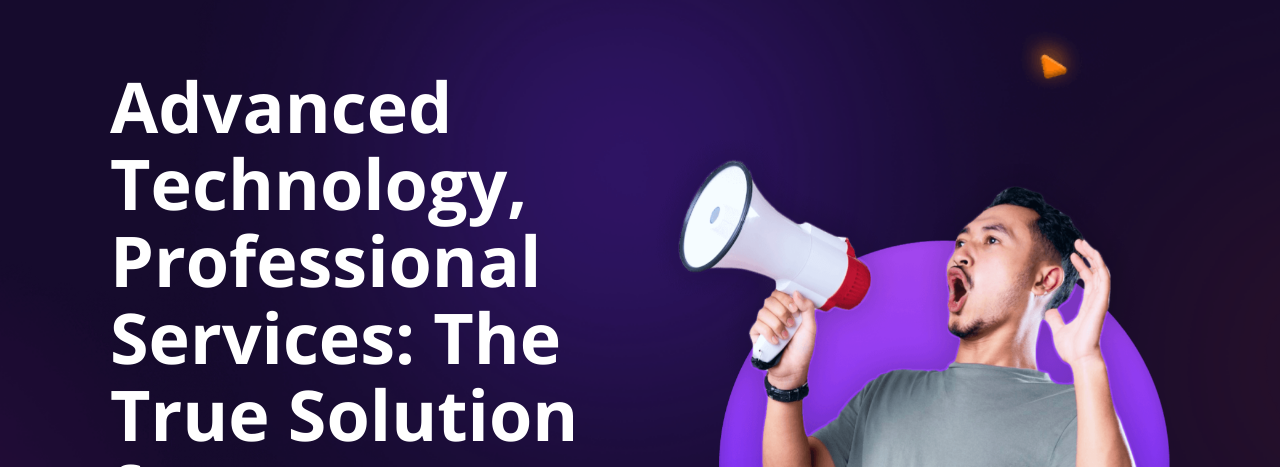
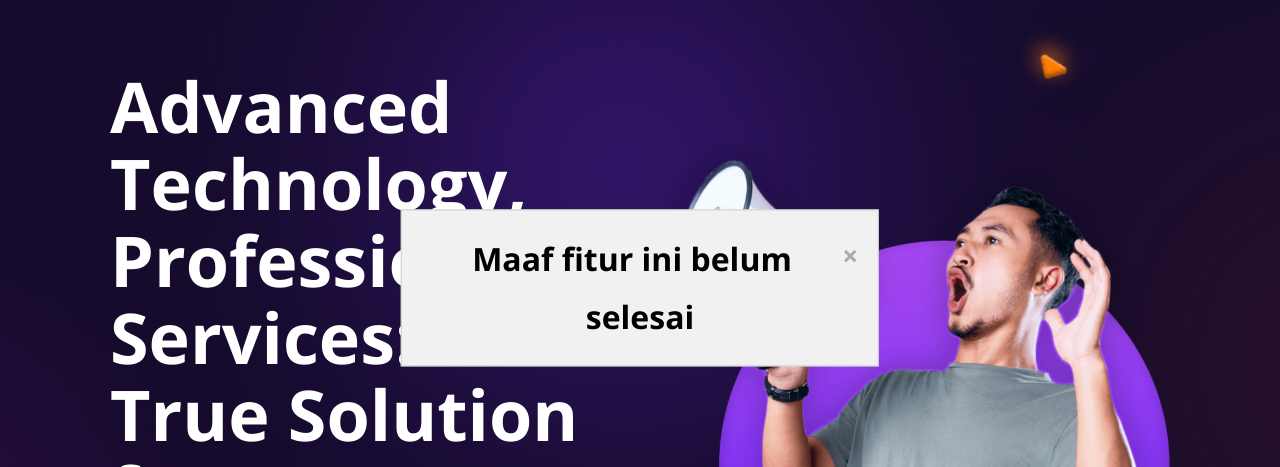
Before and after one commit to rifkigg/Web-Porto-DLB, a plain HTML site: page index.html in a window 1280 px wide. Both pictures are taken after a click on the link "Buy Accesoris". Shown: the part 112-579 px from the top of the page. Drawn offline with nearby package versions, Linux system fonts and the light colour scheme.

Commit message:
Menambahkan pop up fitur blom selesai pada tombol buy accesoris

```diff
--- a/assets/js/script.js
+++ b/assets/js/script.js
@@ -41,3 +41,11 @@ window.addEventListener("mousemove", (event) => {
     );
   }
 });
+// pop up
+document.getElementById("showPopupBtn").addEventListener("click", function () {
+  document.getElementById("popup").style.display = "block";
+});
+
+document.getElementById("closePopupBtn").addEventListener("click", function () {
+  document.getElementById("popup").style.display = "none";
+});
--- a/index.html
+++ b/index.html
@@ -25,12 +25,7 @@
     <header class="header">
       <div class="container">
         <a href="#" class="logo">
-          <img
-            src="logo DLB.png"
-            width="10px"
-            height="10px"
-            alt="logo DLB"
-          />
+          <img src="logo DLB.png" width="10px" height="10px" alt="logo DLB" />
         </a>
 
         <nav class="navbar" data-navbar>
@@ -49,7 +44,15 @@
             </li>
           </ul>
         </nav>
-        <a href="#" class="btn btn-secondary">Buy Accesoris</a>
+        <a href="#" id="showPopupBtn" class="btn btn-secondary"
+          >Buy Accesoris</a
+        >
+        <div id="popup" class="popup">
+          <div class="popup-content">
+            <span class="close" id="closePopupBtn">&times;</span>
+            <h1 style="color: black">Maaf fitur ini belum selesai</h1>
+          </div>
+        </div>
 
         <button
           class="nav-open-btn"
@@ -355,12 +358,7 @@
         <div class="container">
           <div class="footer-brand">
             <a href="#" class="footer-logo">
-              <img
-                src="logo DLB.png"
-                height="40"
-                width="80"
-                alt="logo DLB"
-              />
+              <img src="logo DLB.png" height="40" width="80" alt="logo DLB" />
             </a>
             <iframe
               src="https://www.google.com/maps/embed?pb=!1m18!1m12!1m3!1d3959.767990221855!2d112.73542557412237!3d-7.036531792965437!2m3!1f0!2f0!3f0!3m2!1i1024!2i768!4f13.1!3m3!1m2!1s0x2dd805677d2ca571%3A0x48b102b1e75c17f!2sDokter%20Laptop%20Bangkalan%20(DLB)!5e0!3m2!1sid!2sid!4v1701319478559!5m2!1sid!2sid"
@@ -429,7 +427,7 @@
               <a href="#" class="footer-link">Our Team</a>
             </li>
             <li>
-              <a href="#abutus" class="footer-link">About Us</a>
+              <a href="#aboutus" class="footer-link">About Us</a>
             </li>
             <li>
               <a href="#" class="footer-link">FAQs</a>
--- a/style.css
+++ b/style.css
@@ -217,7 +217,6 @@ body.nav-active {
   display: flex;
   justify-content: space-between;
   align-items: center;
-
 }
 
 .header .logo img {
@@ -518,6 +517,36 @@ body.nav-active {
     margin-inline: auto 30px;
   }
 
+  .popup {
+    display: none;
+    position: fixed;
+    top: 50%;
+    left: 50%;
+    transform: translate(-50%, -50%);
+    background-color: #f1f1f1;
+    padding: 20px;
+    border: 1px solid #ccc;
+  }
+
+  .popup-content {
+    text-align: center;
+  }
+
+  .close {
+    color: #aaa;
+    float: right;
+    font-size: 28px;
+    font-weight: bold;
+    cursor: pointer;
+  }
+
+  .close:hover,
+  .close:focus {
+    color: black;
+    text-decoration: none;
+    cursor: pointer;
+  }
+
   /* hero */
 
   .hero {
```
